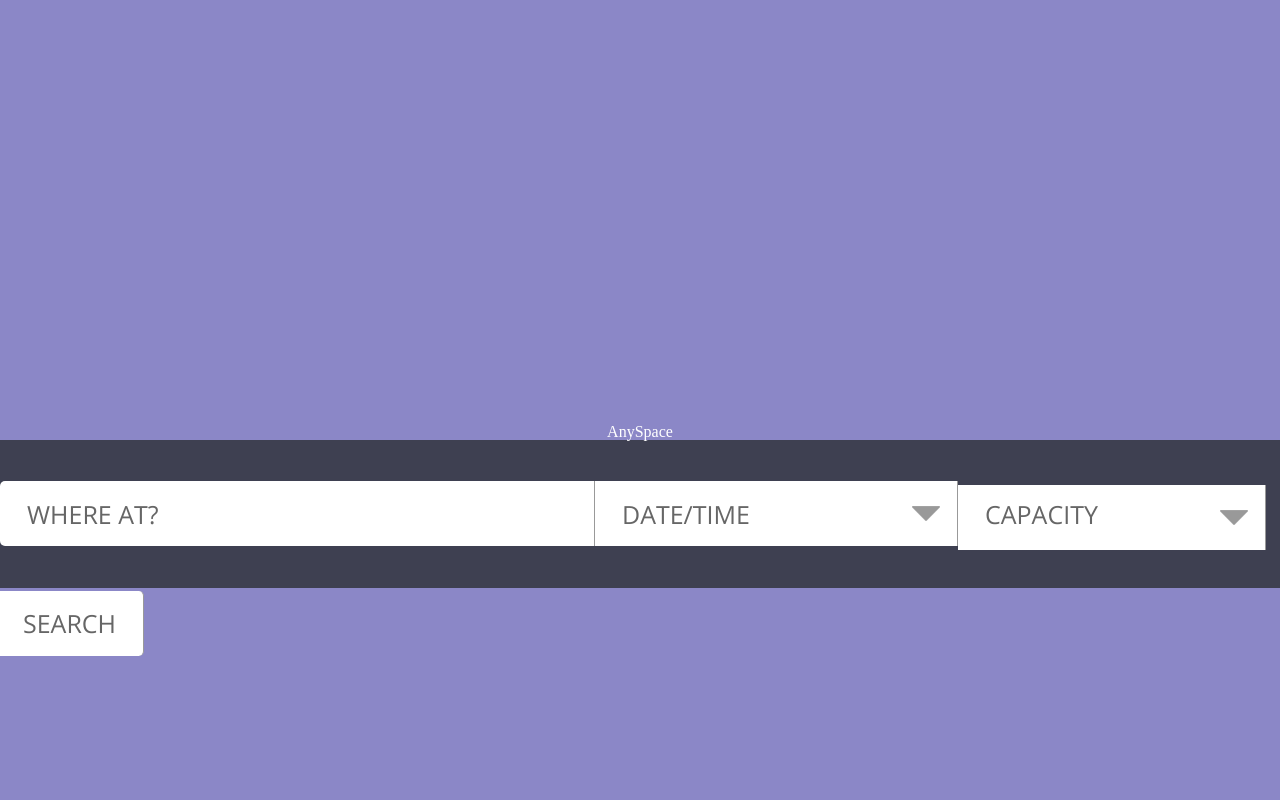
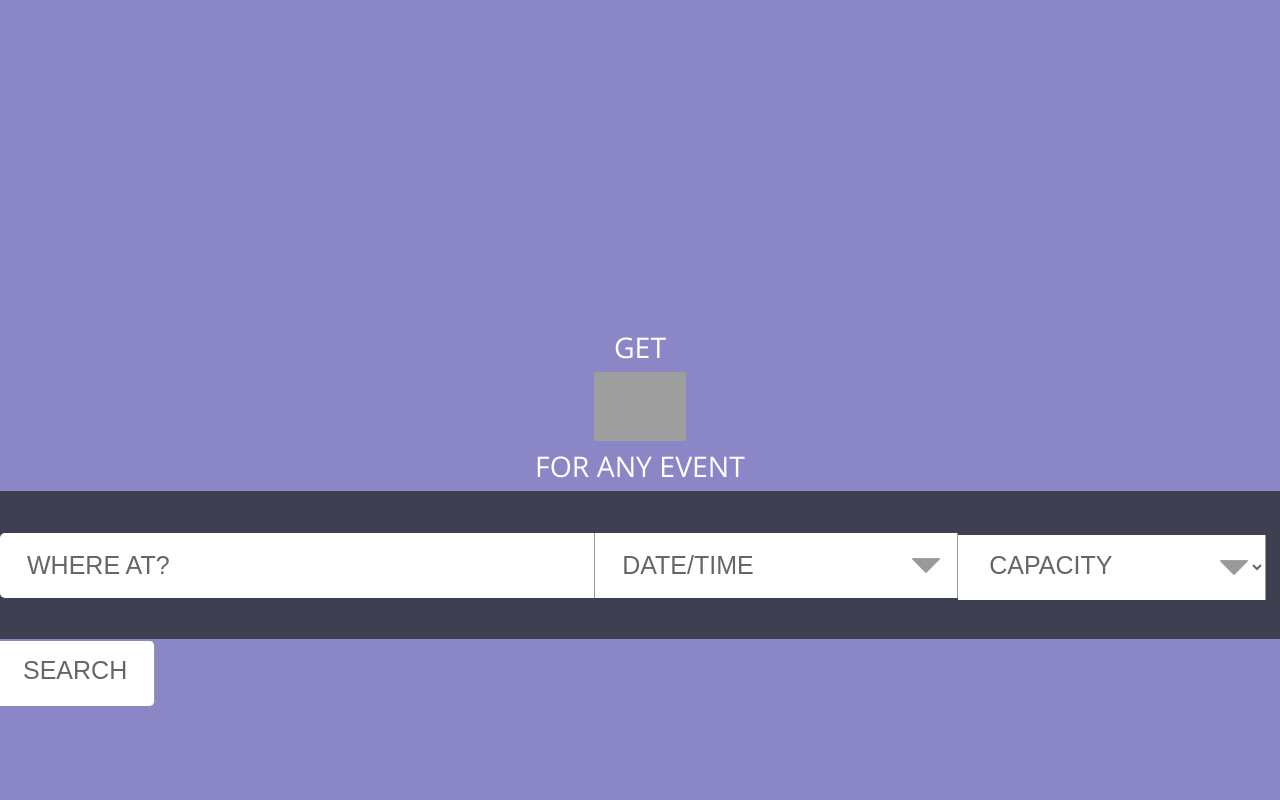
Before and after one commit to getAnySpace/Front-End, a PHP site: page / in a window 1280 px wide. Run offline with PHP 8.4, Linux system fonts and the light colour scheme; grey boxes are pictures that could not be loaded.

Commit message:
Added initial hero text and logo

```diff
--- a/css/style.css
+++ b/css/style.css
@@ -8,7 +8,7 @@ a,abbr,acronym,address,applet,article,aside,audio,b,big,blockquote,body,canvas,c
 
 */
 
-* {
+html {
 	-webkit-appearance: none;
 	-webkit-tap-highlight-color: transparent;
 	-webkit-text-size-adjust: none;
@@ -57,9 +57,23 @@ a,abbr,acronym,address,applet,article,aside,audio,b,big,blockquote,body,canvas,c
 #inner h1 {
 	color: #ffffff;
 	text-align: center;
+	font-size: 3.518em;
+	line-height: .75em;
 }
 
+#inner h2 {
+	color: #ffffff;
+	text-align: center;
+	font-size: 1.776em;
+	line-height: 1.776em;
+}
 
+#inner img {
+	height: 4.28em;
+	max-width: 100%;
+	display: block;
+	margin: auto;
+}
 #search {
 	background: url("../images/opacity.png");
 	width: 100%;
--- a/index.php
+++ b/index.php
@@ -35,7 +35,9 @@
 		<div id="main">
 			<div id="inner">
 				<div id="logo">
-					<h1>AnySpace</h1>
+					<h2>GET</h2>
+					<img src="images/anyspace-text-logo.svg" alt="AnySpace Text Logo"</img>
+					<h2>FOR ANY EVENT</h2>
 				</div>
 				<div id="search">
 					<form method="get">
```
